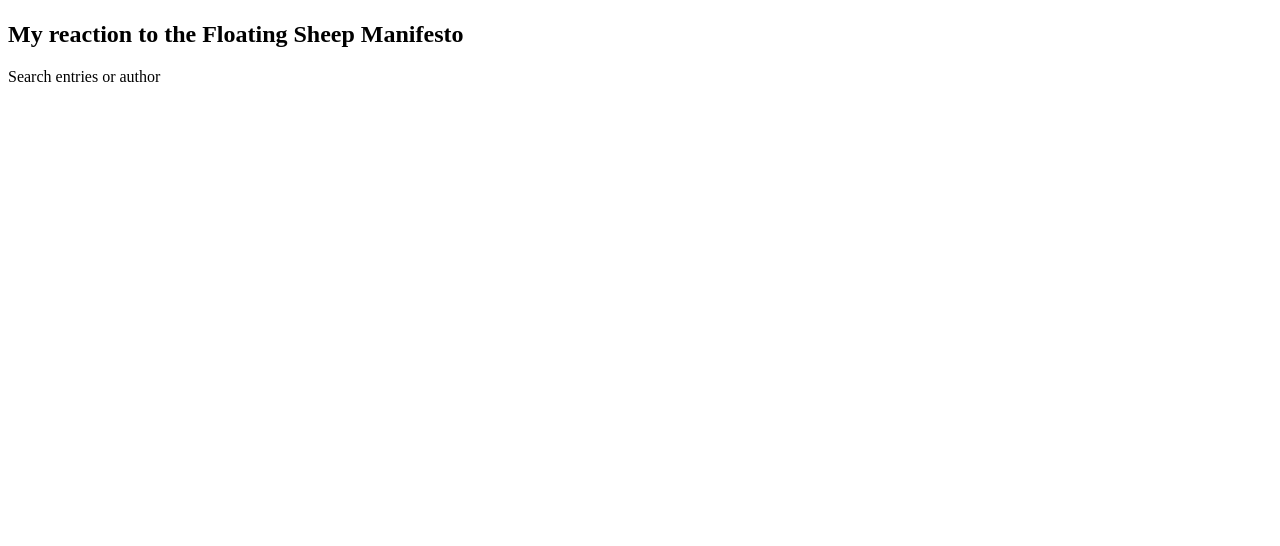
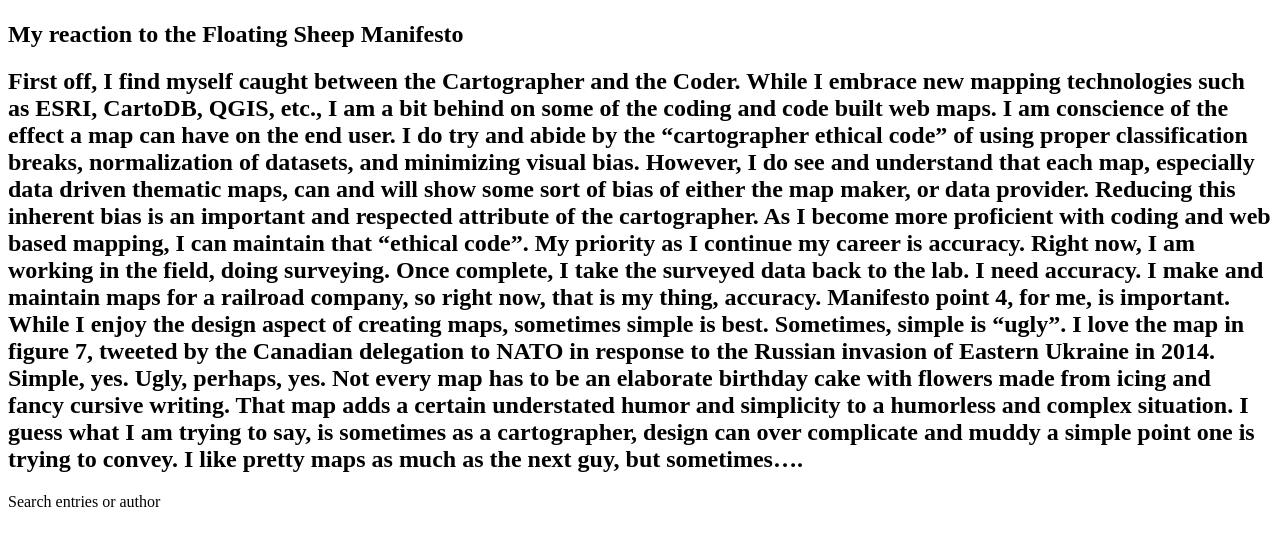
Before and after one commit to khogue556/Map672, a plain HTML site: page module-01/index.html in a window 1280 px wide. Drawn offline with Linux system fonts and the light colour scheme.

Commit message:
update to HTML essay

```diff
--- a/module-01/index.html
+++ b/module-01/index.html
@@ -8,6 +8,10 @@
 <body>
 <h1></h1>
 <h2>My reaction to the Floating Sheep Manifesto</h2>
+    <h2>First off, I find myself caught between the Cartographer and the Coder.  While I embrace new mapping technologies such as ESRI, CartoDB, QGIS, etc., I am a bit behind on some of the coding and code built web maps.  I am conscience of the effect a map can have on the end user.  I do try and abide by the “cartographer ethical code” of using proper classification breaks, normalization of datasets, and minimizing visual bias.  However, I do see and understand that each map, especially data driven thematic maps, can and will show some sort of bias of either the map maker, or data provider.  Reducing this inherent bias is an important and respected attribute of the cartographer.  As I become more proficient with coding and web based mapping, I can maintain that “ethical code”.
+    My priority as I continue my career is accuracy.  Right now, I am working in the field, doing surveying.  Once complete, I take the surveyed data back to the lab.  I need accuracy.  I make and maintain maps for a railroad company, so right now, that is my thing, accuracy.
+    Manifesto point 4, for me, is important.  While I enjoy the design aspect of creating maps, sometimes simple is best.  Sometimes, simple is “ugly”.  I love the map in figure 7, tweeted by the Canadian delegation to NATO in response to the Russian invasion of Eastern Ukraine in 2014.  Simple, yes.  Ugly, perhaps, yes.  Not every map has to be an elaborate birthday cake with flowers made from icing and fancy cursive writing.  That map adds a certain understated humor and simplicity to a humorless and complex situation.  I guess what I am trying to say, is sometimes as a cartographer, design can over complicate and muddy a simple point one is trying to convey.  I like pretty maps as much as the next guy, but sometimes….
+</h2>
 </body>
 </html>
 
```
